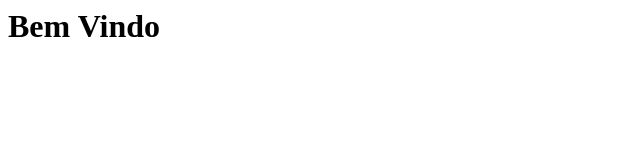
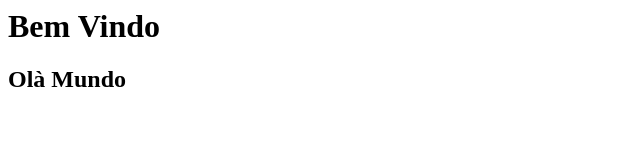
Before and after one commit to devsamuelsilva/curso_github, a plain HTML site: page index.html in a window 1280 px wide. Shown: the whole page, without its empty margins (0-640 px from the left). Drawn offline with Linux system fonts and the light colour scheme.

Commit message:
testando alteracoes

```diff
--- a/index.html
+++ b/index.html
@@ -1 +1,2 @@
 <h1>Bem Vindo</h1>
+<h2>Olà Mundo</h2>
```
